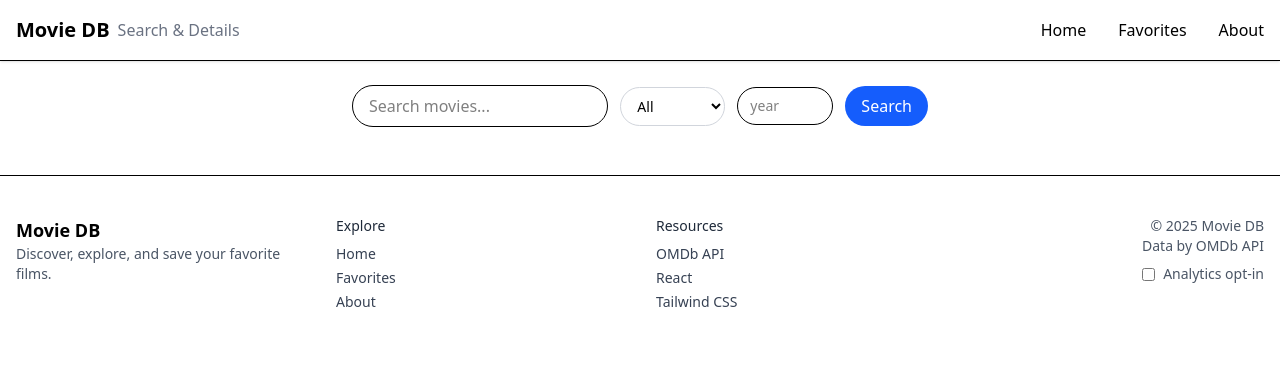
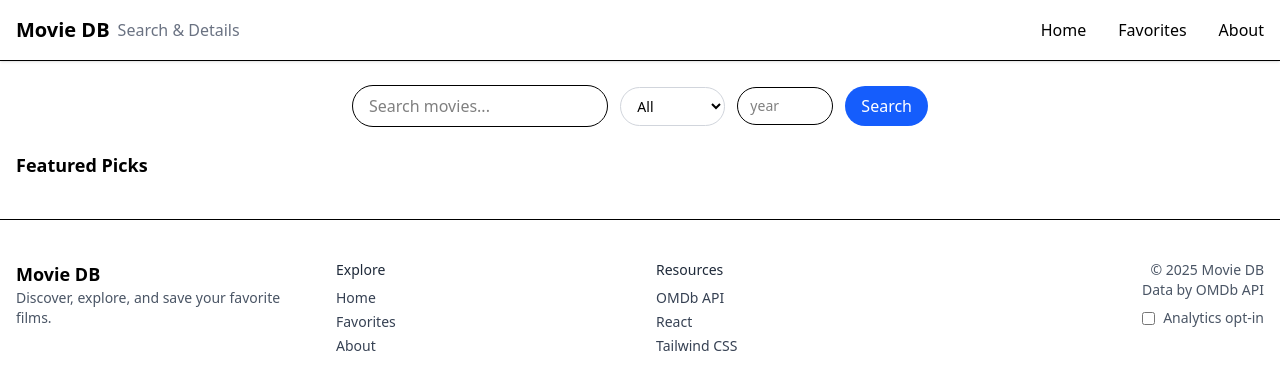
Before and after one commit to Musakalamz/movie-database, a React app: page / in a window 1280 px wide. Shown: the top 390 px of the page. Built offline with nearby package versions, Linux system fonts and the light colour scheme; the HTML template or start-up script is replaced by a standard one.

Commit message:
feat: creating the Home page using OUTLET from react-router-dom to make it  a SPA

```diff
--- a/src/App.jsx
+++ b/src/App.jsx
@@ -1,4 +1,4 @@
-import { Link, NavLink } from "react-router-dom";
+import { Link, NavLink, Outlet } from "react-router-dom";
 import Footer from "./components/Footer";
 import SearchBar from "./components/SearchBar";
 
@@ -33,6 +33,7 @@ function App() {
 
       <main id="content" className="container mx-auto px-4 py-6">
         <SearchBar />
+        <Outlet />
       </main>
 
       <Footer />
--- a/src/components/SearchBar.jsx
+++ b/src/components/SearchBar.jsx
@@ -6,7 +6,7 @@ function SearchBar() {
           type="text"
           id="search-input"
           placeholder="Search movies..."
-          className="w-full rounded-full border border-grey-300 px-4 py-2 focus:ouyline-none focus:ring focus:ring-blue-200 dark:border-gray-700 dark:bg-grey-800 dark:text-grey-100 "
+          className="w-full rounded-full border border-grey-300 px-4 py-2 focus:outline-none focus:ring focus:ring-blue-200 dark:border-gray-700 dark:bg-grey-800 dark:text-grey-100 "
           aria-label="Search movies"
         />
 
--- /dev/null
+++ b/src/pages/Home.jsx
@@ -0,0 +1,11 @@
+function Home() {
+  return (
+    <div>
+      <h2 className="mb-4 text-lg font-semibold text-grey-800">
+        Featured Picks
+      </h2>
+    </div>
+  );
+}
+
+export default Home;
```
Also changed, not shown: src/main.jsx (+8 -1 lines).
